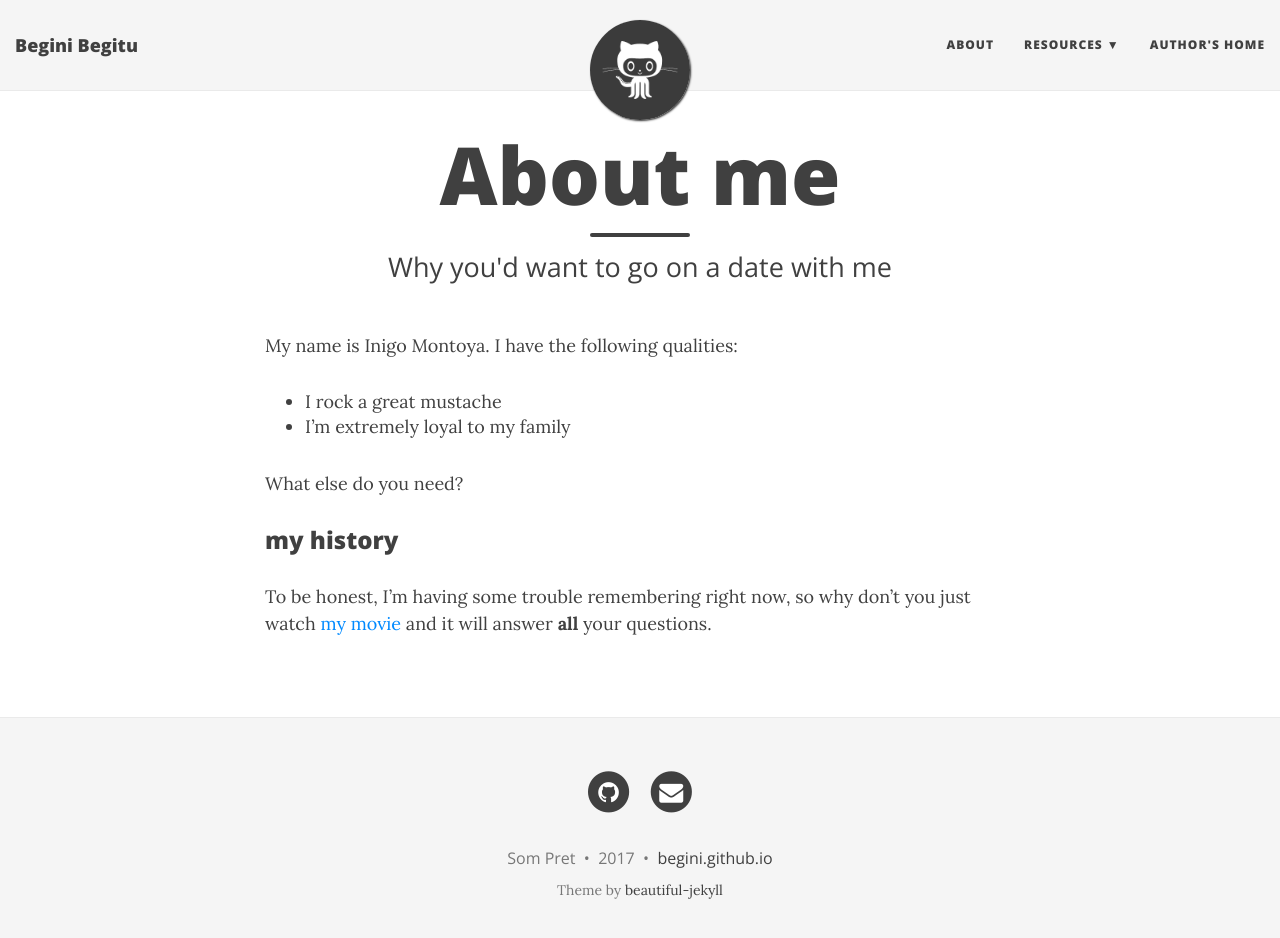
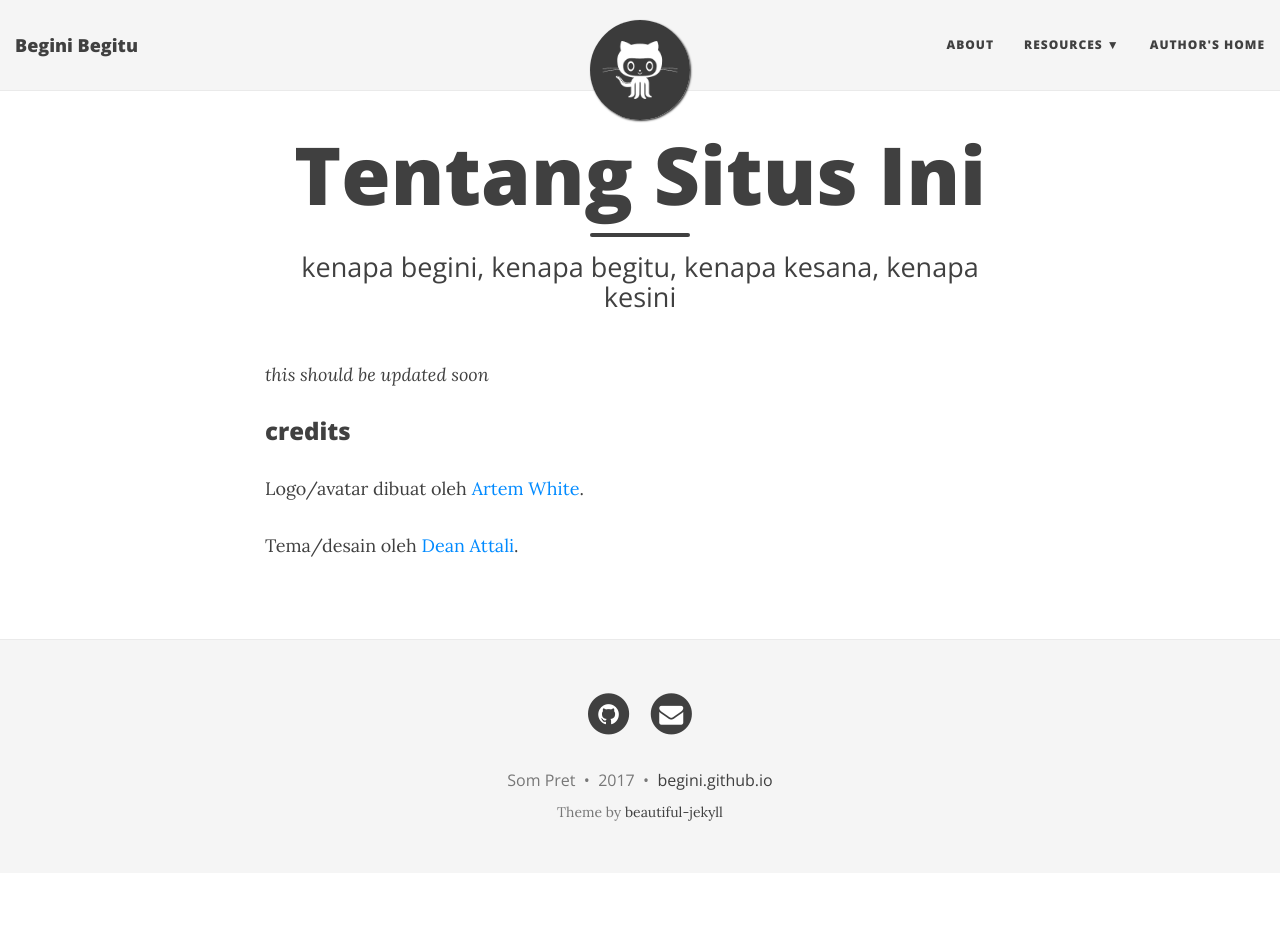
Before and after one commit to begini/begini.github.io, a Jekyll site: the page built from about.md, in a window 1280 px wide and 951 px high. Shown: the top 938 px of the window. Built offline with Jekyll 4.4.1, drawn with Linux system fonts in a browser that asks for light colours; nearby versions of some CDN libraries.

Commit message:
update about

```diff
--- a/about.md
+++ b/about.md
@@ -1,16 +1,13 @@
 ---
 layout: page
-title: About me
-subtitle: Why you'd want to go on a date with me
+title: Tentang Situs Ini
+subtitle: kenapa begini, kenapa begitu, kenapa kesana, kenapa kesini
 ---
 
-My name is Inigo Montoya. I have the following qualities:
+_this should be updated soon_
 
-- I rock a great mustache
-- I'm extremely loyal to my family
+### credits
 
-What else do you need?
+Logo/avatar dibuat oleh [Artem White](https://www.iconfinder.com/ArtWhite).
 
-### my history
-
-To be honest, I'm having some trouble remembering right now, so why don't you just watch [my movie](http://en.wikipedia.org/wiki/The_Princess_Bride_%28film%29) and it will answer **all** your questions.
+Tema/desain oleh [Dean Attali](http://deanattali.com/beautiful-jekyll/).
```
